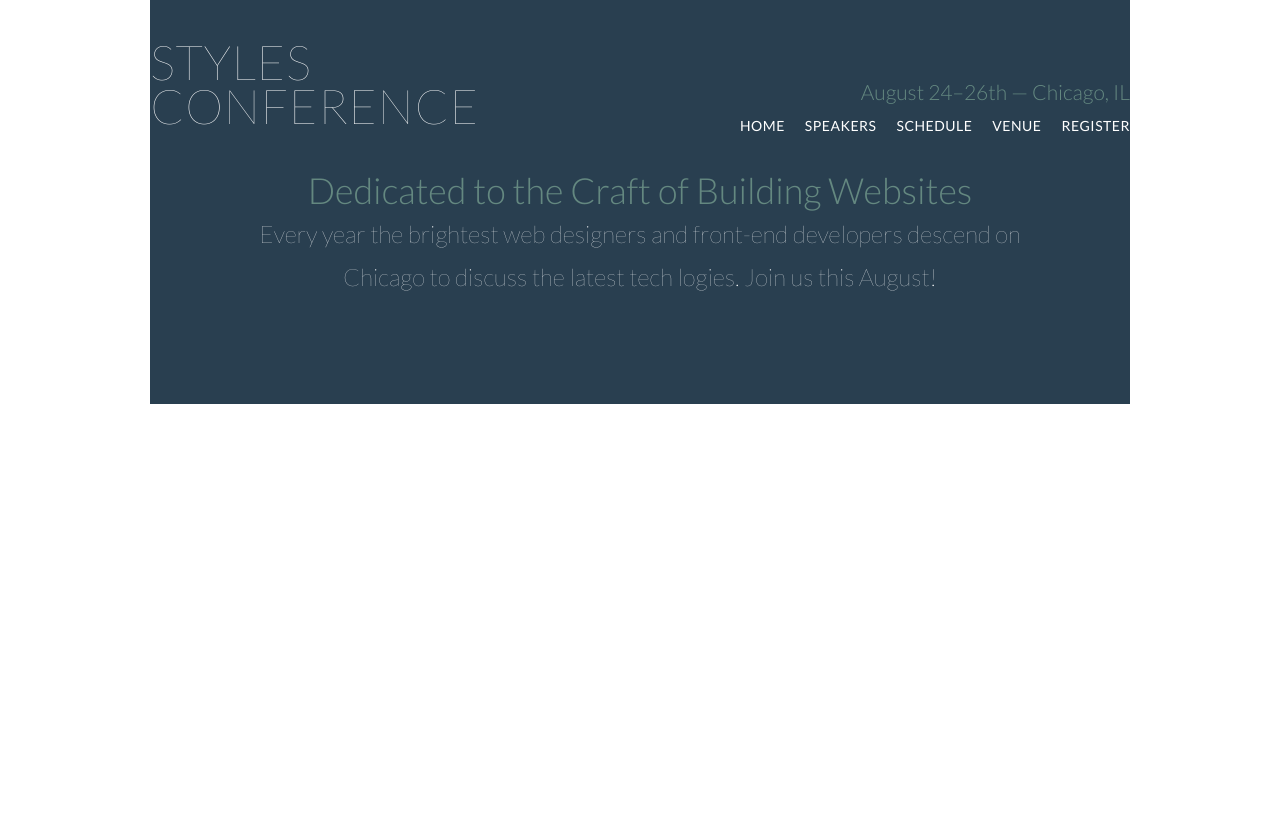
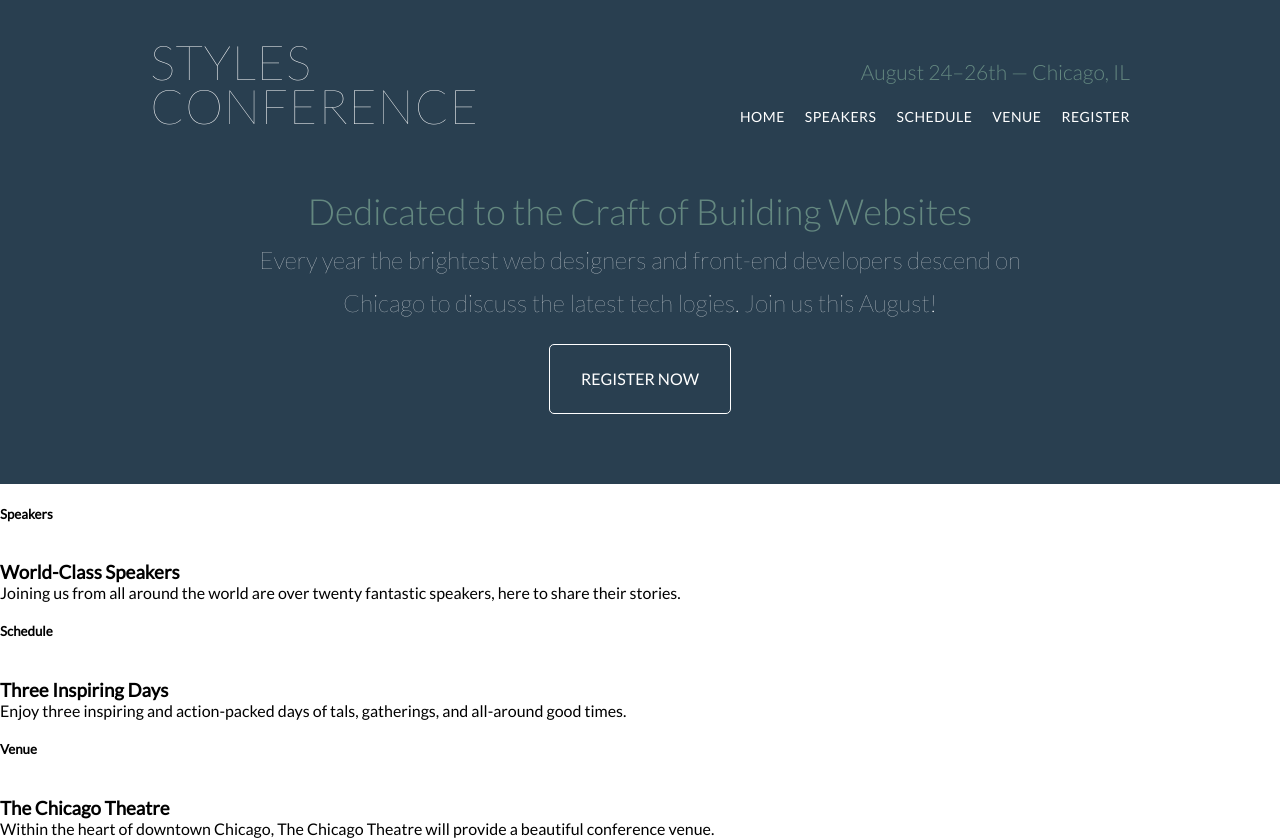
Before and after one commit to Denizka79/styles-conference, a plain HTML site: page index.html in a window 1280 px wide. Before the commit the page ends 800 px from the top, so only its background shows below. Drawn offline with Linux system fonts and the light colour scheme.

Commit message:
Start adding main section

```diff
--- a/css/styles.css
+++ b/css/styles.css
@@ -1,11 +1,19 @@
 body {
-    background-color: #fff;
     font-family: 'Lato', sans-serif;
+}
+
+.container-header {
+    padding: 0 150px;
     color: #fff;
 }
 
-.container {
+.container-header {
     padding: 0 150px;
+    background-color: #293f50;
+}
+
+.container-main {
+    background-color: #fff;
 }
 
 h1, h2, h3, p {
@@ -13,7 +21,6 @@ h1, h2, h3, p {
 }
 
 .header {
-    background-color: #293f50;
     padding: 40px 0;
 }
 
@@ -23,11 +30,11 @@ h1, h2, h3, p {
 
 .header-right {
     width: 100%;
-    padding-top: 40px;
+    padding-top: 20px;
 }
 
 .header-bottom {
-    padding: 22px 80px 66px 80px;
+    padding: 22px 80px 10px 80px;
 }
 
 .main-title {
@@ -51,6 +58,7 @@ h1, h2, h3, p {
     font-size: 14px;
     font-weight: 400;
     letter-spacing: .5px;
+    margin-top: 25px;
 }
 
 li {
@@ -70,7 +78,7 @@ li:last-child {
     color: #648880;
     font-weight: 300;
     text-align: center;
-    margin: 0;
+    margin: 30px 0 5px 0;
 }
 
 .every-year {
@@ -79,3 +87,23 @@ li:last-child {
     text-align: center;
     line-height: 1.8;
 }
+
+.btn {
+    width: 120px;
+    font-size: 16px;
+    font-weight: 400;
+    padding: 25px 30px;
+    border: 1px solid #fff;
+    border-radius: 5px;
+    text-decoration: none;
+    color: #fff;
+    margin: 20px auto;
+    display: block;
+    text-transform: uppercase;
+    text-align: center;
+}
+
+.btn:hover {
+    background-color: #fff;
+    color: #293f50;
+}
--- a/index.html
+++ b/index.html
@@ -12,7 +12,7 @@
     <link rel="stylesheet" href="css/styles.css">
 </head>
 <body>
-    <div class="container">
+    <div class="container container-header">
         <header class="header">
             <div class="header-top">
                 <div class="header-left">
@@ -32,10 +32,30 @@
             <div class="header-bottom">
                 <h2 class="dedicated-to">Dedicated to the Craft of Building Websites</h2>
                 <p class="every-year">Every year the brightest web designers and front-end developers descend on Chicago to discuss the latest tech logies. Join us this August!</p>
+                <a href="#" class="btn">Register Now</a>
             </div>
         </header>
+    </div>
+    <div class="container container-main">
         <main class="main">
-
+            <div class="teaser teaser-one">
+                <h5>Speakers</h5>
+                <img src="" alt="">
+                <h3>World-Class Speakers</h3>
+                <p>Joining us from all around the world are over twenty fantastic speakers, here to share their stories.</p>
+            </div>
+            <div class="teaser teaser-two">
+                <h5>Schedule</h5>
+                <img src="" alt="">
+                <h3>Three Inspiring Days</h3>
+                <p>Enjoy three inspiring and action-packed days of tals, gatherings, and all-around good times.</p>
+            </div>
+            <div class="teaser teaser-three">
+                <h5>Venue</h5>
+                <img src="" alt="">
+                <h3>The Chicago Theatre</h3>
+                <p>Within the heart of downtown Chicago, The Chicago Theatre will provide a beautiful conference venue.</p>
+            </div>
         </main>
         <footer class="footer">
 
```
